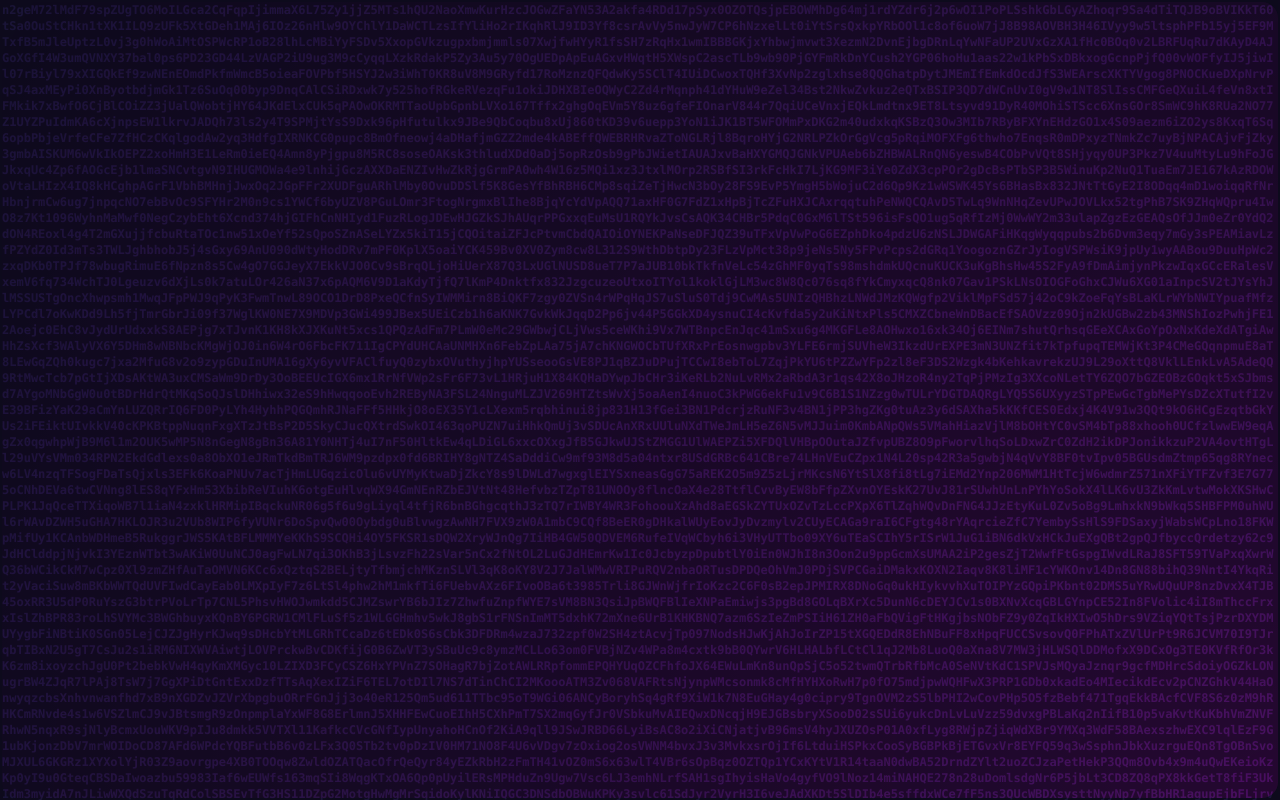
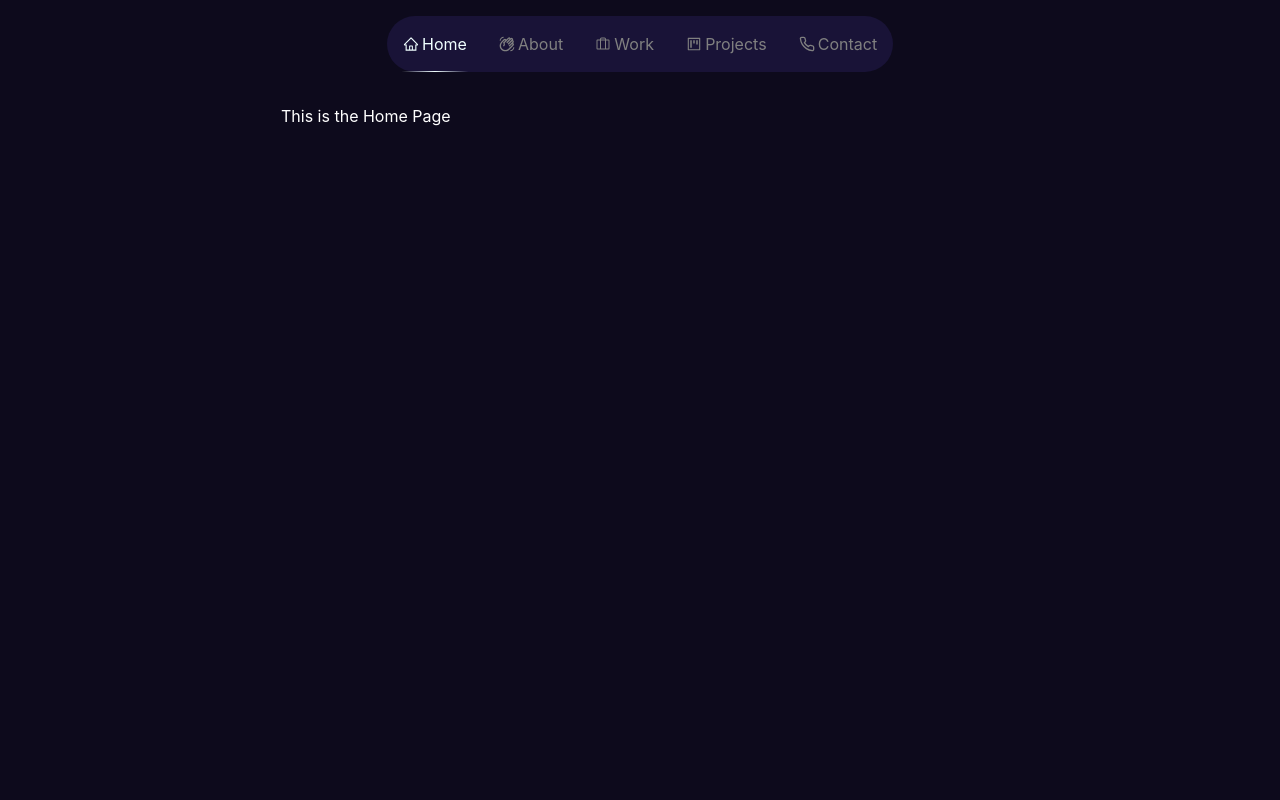
Before and after one commit to karthik27r/karthik27r.github.io, a React (Create React App) app in the folder portfolio/: page / in a window 1280 px wide. Built offline with nearby package versions, Linux system fonts and the light colour scheme.

Commit message:
Splash Card Taking Shapegit add .

```diff
--- a/portfolio/src/App.js
+++ b/portfolio/src/App.js
@@ -24,7 +24,7 @@ function App() {
 
   return (
     <Router>
-      {!showSplash ? (
+      {showSplash ? (
         <SplashScreen text="In Progress..." showSplash = 'true' />
       ) : (
         <>
--- a/portfolio/src/index.css
+++ b/portfolio/src/index.css
@@ -1,6 +1,11 @@
 @tailwind base;
 @tailwind components;
 @tailwind utilities;
+
+
+:root {
+  --bg-color: rgb(13, 10, 28);
+}
 
 body {
   margin: 0;
--- /dev/null
+++ b/portfolio/src/pages/splashScreen/DummyCode.js
@@ -0,0 +1,37 @@
+export const dummyCode =[
+    {
+      "snippets": [
+        "function greet(name) {",
+        "  return `Hello, ${name}!`;",
+        "}",
+        "",
+        "const message = greet('World');",
+        "console.log(message);"
+      ]
+    },
+    {
+      "snippets": [
+        "import React from 'react';",
+        "",
+        "function MyComponent() {",
+        "  return (",
+        "    <div>",
+        "      <h1>Hello, World!</h1>",
+        "      <p>This is a React component.</p>",
+        "    </div>",
+        "  );",
+        "}",
+        "",
+        "export default MyComponent;"
+      ]
+    },
+    {
+      "snippets": [
+        "public class HelloWorld {",
+        "  public static void main(String[] args) {",
+        "    System.out.println(\"Hello, World!\");",
+        "  }",
+        "}"
+      ]
+    }
+  ]
--- a/portfolio/src/pages/splashScreen/SplashScreen.jsx
+++ b/portfolio/src/pages/splashScreen/SplashScreen.jsx
@@ -1,15 +1,12 @@
 import { useState, useEffect } from "react";
 import { useAnimation } from "framer-motion";
 import { motion } from "framer-motion";
-
 import { cn } from "../../utils/cn.ts";
 
-const SplashScreen = ({
-    text,
-    className,
-    showSplash,
-}) => {
+
+const SplashScreen = ({ text, className, showSplash }) => {
     const [randomString, setRandomString] = useState("");
+
     useEffect(() => {
         let str = generateRandomString(25000);
         setRandomString(str);
@@ -18,16 +15,10 @@ const SplashScreen = ({
     return (
         <div
             className={cn(
-                "p-0.5 bg-transparent flex items-center justify-center w-full h-full absolute overflow-hidden ",
+                "p-0.5 bg-black flex items-center justify-center w-full h-full absolute overflow-hidden",
                 className
             )}
         >
-                        {/* <div className="relative z-10 flex items-center justify-center">
-                <div className="relative h-44 w-44 rounded-full flex items-center justify-center text-white font-bold text-4xl">
-                    <div className="absolute w-full h-full bg-white/[0.8] dark:bg-black/[0.8] blur-sm rounded-full" />
-                    <span className="dark:text-white text-black z-20">{text}</span>
-                </div>
-            </div> */}
             <CardPattern randomString={randomString} showSplash={showSplash} />
         </div>
     );
@@ -35,8 +26,7 @@ const SplashScreen = ({
 
 export default SplashScreen;
 
-const characters =
-    "ABCDEFGHIJKLMNOPQRSTUVWXYZabcdefghijklmnopqrstuvwxyz0123456789";
+const characters = "ABCDEFGHIJKLMNOPQRSTUVWXYZabcdefghijklmnopqrstuvwxyz0123456789";
 export const generateRandomString = (length) => {
     let result = "";
     for (let i = 0; i < length; i++) {
@@ -46,20 +36,33 @@ export const generateRandomString = (length) => {
 };
 
 const CardPattern = ({ randomString, showSplash }) => {
+    const controls = useAnimation();
+
+    useEffect(() => {
+        if (showSplash) {
+            controls.start({
+                // backgroundPosition: ["10% 10%", "90% 90%"],
+                backgroundImage: [
+                    'radial-gradient(circle at 50% 50%, rgb(13, 10, 28) 1%, rgba(128, 0, 128, 0) 20%)',
+                    'radial-gradient(circle at 50% 50%, rgb(13, 10, 28) 90%, rgba(128, 0, 128, 0) 100%)',
+                ],
+                // backgroundSize: ['200%','200%'],
+                transition: { duration: 3, repeat: Infinity, repeatType: "reverse" },
+            });
+        } else {
+            controls.stop();
+        }
+    }, [showSplash, controls]);
+
     return (
         <div className="pointer-events-none relative w-full h-full">
             <motion.div
-                className={`absolute inset-0 rounded-2xl opacity-0 transition duration-500`}
-                initial={{
-                    background: 'radial-gradient(circle at top left, rgba(128, 0, 128, 1), rgba(128, 0, 128, 0))',
-                }}
-                animate={{
-                    opacity: showSplash ? 1 : 0,
-                    backgroundImage: showSplash ? 'radial-gradient(circle at bottom right, rgba(128, 0, 128, 1), rgba(128, 0, 128, 0))' : 'none',
-                }}
-                transition={{ type: "tween", duration: 5 }}
+                className="absolute inset-0 rounded-2xl transition duration-500"
+                animate={controls}
             />
-            <motion.div className={`absolute inset-0 rounded-2xl mix-blend-overlay opacity-100 transition duration-500`}>
+            <motion.div
+                className="absolute inset-0 rounded-2xl mix-blend-overlay transition duration-500"
+            >
                 <p className="absolute inset-x-0 text-xs h-full break-words whitespace-pre-wrap text-white font-mono font-bold">
                     {randomString}
                 </p>
--- a/portfolio/src/scripts/splashScreenAnimation.js
+++ b/portfolio/src/scripts/splashScreenAnimation.js
@@ -2,7 +2,7 @@ export function splashScreenAnimation() {
     return new Promise((resolve) => {
       let timeoutId = setTimeout(() => {
         resolve(false);
-      }, 2000);
+      }, 3000);
 
       document.addEventListener("visibilitychange", () => {
         if (document.visibilityState === "visible") {
--- a/portfolio/tailwind.config.js
+++ b/portfolio/tailwind.config.js
@@ -12,17 +12,12 @@ module.exports = {
   ],
   theme: {
     extend: {
-      animation: {
-        aurora: "aurora 60s linear infinite",
+      colors:{
+        'bg-color': 'var(--bg-color)',
       },
-      keyframes: {
-        aurora: {
-          from: {
-            backgroundPosition: "50% 50%, 50% 50%",
-          },
-          to: {
-            backgroundPosition: "350% 50%, 350% 50%",
-          },
+      backgroundImage: {
+        extend: {
+          '-mask-radial-gradient': 'radial-gradient(circle at 10% 10%, rgba(128, 0, 128, 1) 30%, rgba(128, 0, 128, 0) 60%), radial-gradient(circle at 90% 90%, rgba(128, 0, 128, 1) 30%, rgba(128, 0, 128, 0) 60%)',
         },
       },
     },
```
